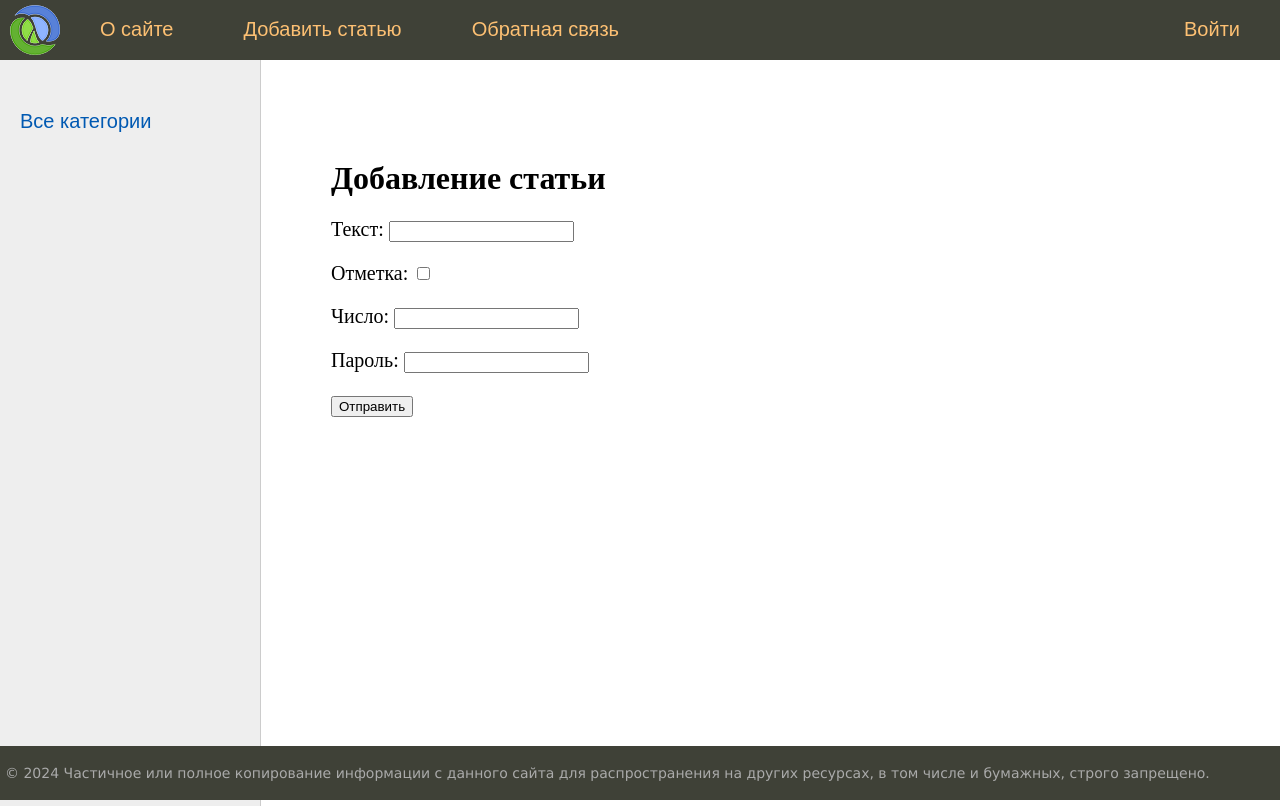
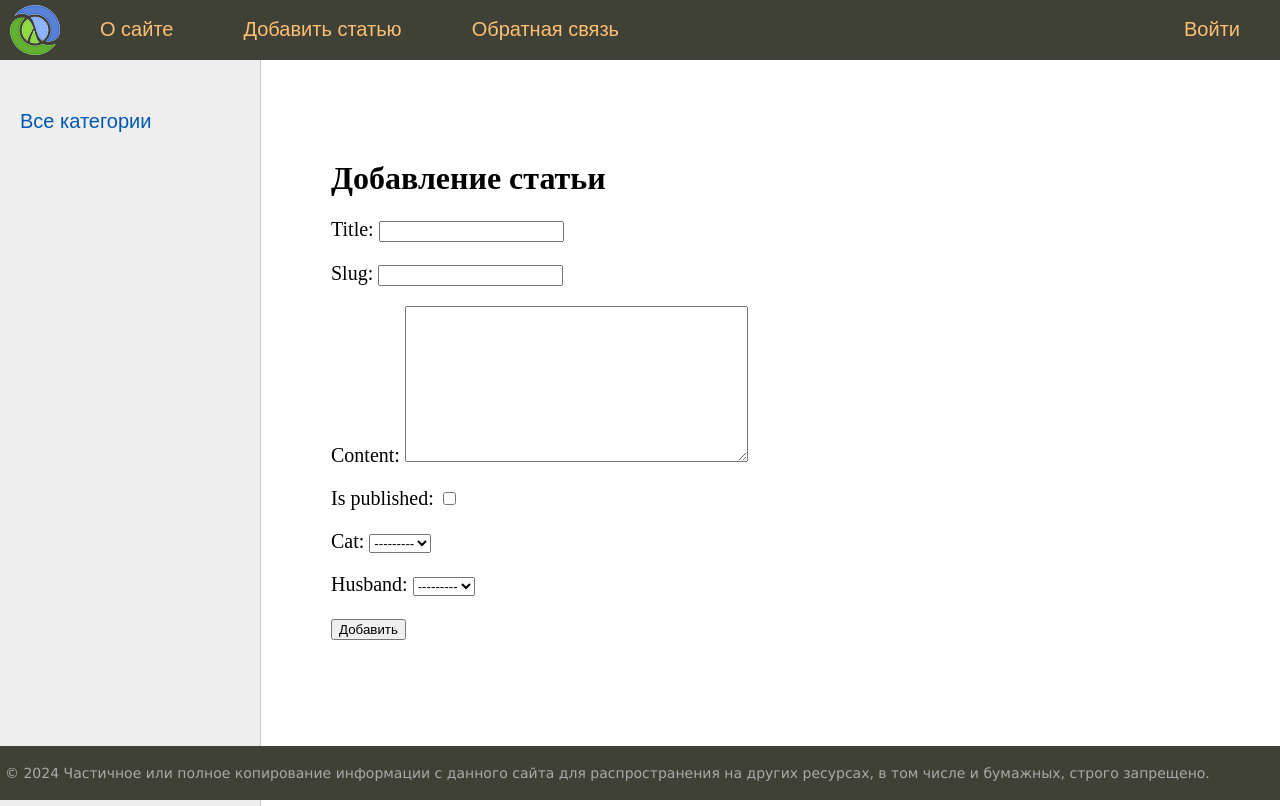
Before and after one commit to YuryRass/DjangoSiteWomen, a Django app: page /addpage/ in a window 1280 px wide. Run offline with Django 4.2, Linux system fonts and the light colour scheme; data that the repository does not hold is empty.

Commit message:
Использование форм, не связанных с моделями

```diff
--- /dev/null
+++ b/sitewomen/women/forms.py
@@ -0,0 +1,11 @@
+from django import forms
+from .models import Category, Husband
+
+
+class AddPostForm(forms.Form):
+    title = forms.CharField(max_length=255)
+    slug = forms.SlugField(max_length=255)
+    content = forms.CharField(widget=forms.Textarea(), required=False)
+    is_published = forms.BooleanField(required=False)
+    cat = forms.ModelChoiceField(queryset=Category.objects.all())
+    husband = forms.ModelChoiceField(queryset=Husband.objects.all(), required=False)
--- a/sitewomen/women/templates/women/addpage.html
+++ b/sitewomen/women/templates/women/addpage.html
@@ -4,10 +4,7 @@
 <h1>{{title}}</h1>
 <form action="" method="POST">
     {% csrf_token %}
-    <p><label for="id_1">Текст: </label><input type="text" id="id_1" name="field_text"></p>
-    <p><label for="id_2">Отметка: </label><input type="checkbox" id="id_2" name="field_checkbox"></p>
-    <p><label for="id_3">Число: </label><input type="number" id="id_3" name="field_number"></p>
-    <p><label for="id_4">Пароль: </label><input type="password" id="id_4" name="field_password"></p>
-    <button type="submit">Отправить</button></p>
+    {{ form.as_p }}
+    <button type="submit">Добавить</button>
 </form>
 {% endblock %}
--- a/sitewomen/women/views.py
+++ b/sitewomen/women/views.py
@@ -1,6 +1,7 @@
 from django.http import HttpRequest, HttpResponse, HttpResponseNotFound
 from django.shortcuts import get_object_or_404, redirect, render, reverse
 from django.urls.exceptions import Resolver404
+from women.forms import AddPostForm
 from women.models import Category, TagPost, Women
 
 # from django.template.loader import render_to_string
@@ -62,7 +63,22 @@ def show_post(request: HttpRequest, post_slug: str) -> HttpResponse:
 
 
 def addpage(request: HttpRequest) -> HttpResponse:
-    return render(request, 'women/addpage.html', {'menu': menu, 'title': 'Добавление статьи'})
+    if request.method == "POST":
+        form = AddPostForm(request.POST)
+        if form.is_valid():
+            print(form.cleaned_data)
+    else:
+        form = AddPostForm()
+
+    return render(
+        request,
+        "women/addpage.html",
+        {
+            "menu": menu,
+            "title": "Добавление статьи",
+            "form": form,
+        },
+    )
 
 
 def contact(request: HttpRequest) -> HttpResponse:
```
